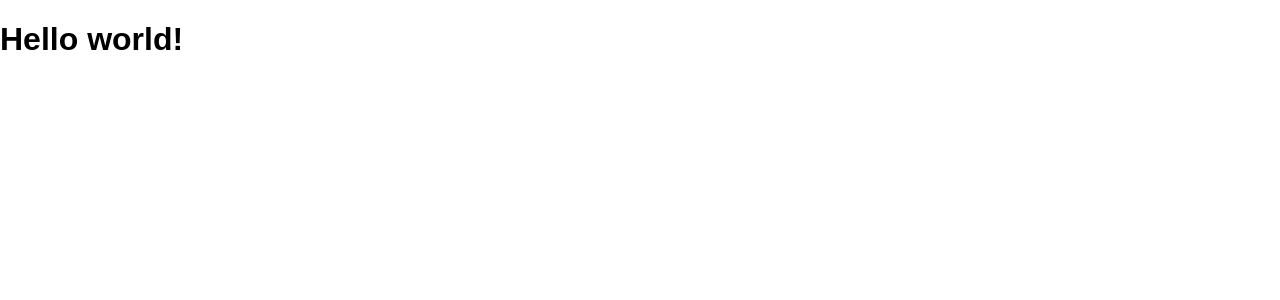
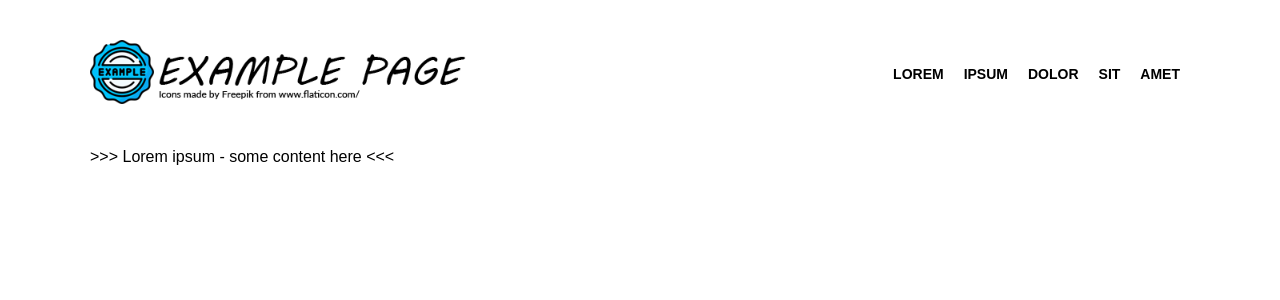
Before and after one commit to jakub-gawryl/example-news-page, a Next.js app: page / in a window 1280 px wide. Shown: the top 300 px of the page. Built offline with nearby package versions, Linux system fonts and the light colour scheme.

Commit message:
Implement header component

```diff
--- /dev/null
+++ b/components/molecules/MainMenu/MainMenu.module.css
@@ -0,0 +1,30 @@
+.mainMenu ul {
+  display: flex;
+  justify-content: center;
+}
+
+.mainMenu ul li {
+  list-style: none;
+}
+.mainMenu ul li a {
+  position: relative;
+  display: block;
+  padding: 5px 10px;
+  font-weight: bold;
+  text-transform: uppercase;
+  font-size: 14px;
+}
+.mainMenu ul li a:after {
+  position: absolute;
+  bottom: 0px;
+  left: 5px;
+  content: "";
+  display: block;
+  width: calc(100% - 10px);
+  height: 3px;
+  background-color: #7bc2ff;
+  display: none;
+}
+.mainMenu ul li a:hover:after {
+  display: block;
+}
--- /dev/null
+++ b/components/molecules/MainMenu/index.tsx
@@ -0,0 +1,19 @@
+import React from 'react';
+import style from './MainMenu.module.css';
+import Link from 'next/link';
+
+const MainMenu = () => {
+  return (
+    <div className={style.mainMenu}>
+      <ul>
+        <li><Link href="/lorem">Lorem</Link></li>
+        <li><Link href="/ipsum">Ipsum</Link></li>
+        <li><Link href="/dolor">Dolor</Link></li>
+        <li><Link href="/sit">Sit</Link></li>
+        <li><Link href="/amet">Amet</Link></li>
+      </ul>
+    </div>
+  )
+}
+
+export default MainMenu;
--- /dev/null
+++ b/components/organisms/Header/index.tsx
@@ -0,0 +1,69 @@
+import React from 'react';
+import Image from 'next/image';
+import Link from 'next/link';
+import MainMenu from '../../molecules/MainMenu/index';
+import usePageScroll from '../../../hooks/usePageScroll';
+import styled from 'styled-components';
+
+const DEFAULT_SHRINK_AT = 10;
+
+type Props = {
+  companyName?: string;
+  fixedHeaderAt?: number;
+};
+
+const StyledHeader = styled.div`
+  .page-header {
+    &__inner {
+      position: fixed;
+      top: 0;
+      width:100%;
+    }
+
+    &__content {
+      display: flex;
+      justify-content: space-between;
+      align-items: center;
+      padding: 40px 0;
+      transition: padding .4s ease;
+    }
+
+    &--shrinked .page-header__content {
+      padding: 20px 0;
+    }
+  }
+`;
+
+const Header: React.FC<Props> = ({fixedHeaderAt = DEFAULT_SHRINK_AT}) => {
+  const scrollX = usePageScroll();
+  const contentRef = React.useRef(null);
+  const placeholderRef = React.useRef(null);
+  const [contentHeight, setContentHeight] = React.useState(0);
+  //@ts-ignore
+  React.useEffect(() => setContentHeight(contentRef?.current?.clientHeight || 0), [setContentHeight]);
+
+  const fixed = (fixedHeaderAt === 0) ? false : scrollX >= fixedHeaderAt;
+
+  return (
+  <StyledHeader>
+    <div className={`page-header${fixed ? ` page-header--shrinked` : ``}`}>
+      <div className="page-header__placeholder" ref={placeholderRef} style={{height: contentHeight}}></div>
+      <div className="page-header__inner">
+        <div className="container">
+          <div className="page-header__content" ref={contentRef}>
+            <Link href="/" passHref>
+              <a>
+                <Image src="/logo.png" alt="Example logo" width={384} height={64} title="Example Page" />
+              </a>
+            </Link>
+
+            <MainMenu />
+          </div>
+        </div>
+      </div>
+    </div>
+  </StyledHeader>
+  )
+}
+
+export default Header;
--- /dev/null
+++ b/hooks/usePageScroll.tsx
@@ -0,0 +1,18 @@
+import * as React from 'react';
+
+const usePageScroll = () => {
+  const [pageScrollX, setPageScrollX] = React.useState(0);
+
+  React.useEffect(() => {
+    const listenToScroll = () => {
+      const scrollX = document.body.scrollTop || document.documentElement.scrollTop;
+      setPageScrollX(scrollX);
+    };
+
+    window.addEventListener('scroll', listenToScroll)
+  }, [setPageScrollX]);
+
+  return pageScrollX;
+};
+
+export default usePageScroll;
--- a/package.json
+++ b/package.json
@@ -10,11 +10,13 @@
   "dependencies": {
     "next": "12.0.3",
     "react": "17.0.2",
-    "react-dom": "17.0.2"
+    "react-dom": "17.0.2",
+    "styled-components": "^5.3.3"
   },
   "devDependencies": {
     "@types/node": "16.11.6",
     "@types/react": "17.0.34",
+    "@types/styled-components": "^5.1.15",
     "eslint": "7.32.0",
     "eslint-config-next": "12.0.3",
     "typescript": "4.4.4"
--- a/pages/index.tsx
+++ b/pages/index.tsx
@@ -1,17 +1,21 @@
 import type { NextPage } from 'next';
 import Head from 'next/head';
+import Header from '../components/organisms/Header';
 
 const Home: NextPage = () => {
   return (
-    <div className="container">
+    <div>
       <Head>
         <title>Example News Page</title>
         <meta name="description" content="This is example news page" />
         <link rel="icon" href="/favicon.png" />
       </Head>
 
-      <h1>Hello world!</h1>
+      <Header />
 
+      <div className="container">
+        <div style={{height: '1800px'}}>&gt;&gt;&gt; Lorem ipsum - some content here &lt;&lt;&lt;</div>
+      </div>
     </div>
   )
 }
--- a/styles/globals.css
+++ b/styles/globals.css
@@ -13,3 +13,9 @@ a {
   color: inherit;
   text-decoration: none;
 }
+
+.container {
+  max-width: 1200px;
+  margin: 0 auto;
+  padding: 0 50px;
+}
```
Also changed, not shown: 1 other file (tests, documents, lock files or other folders).
